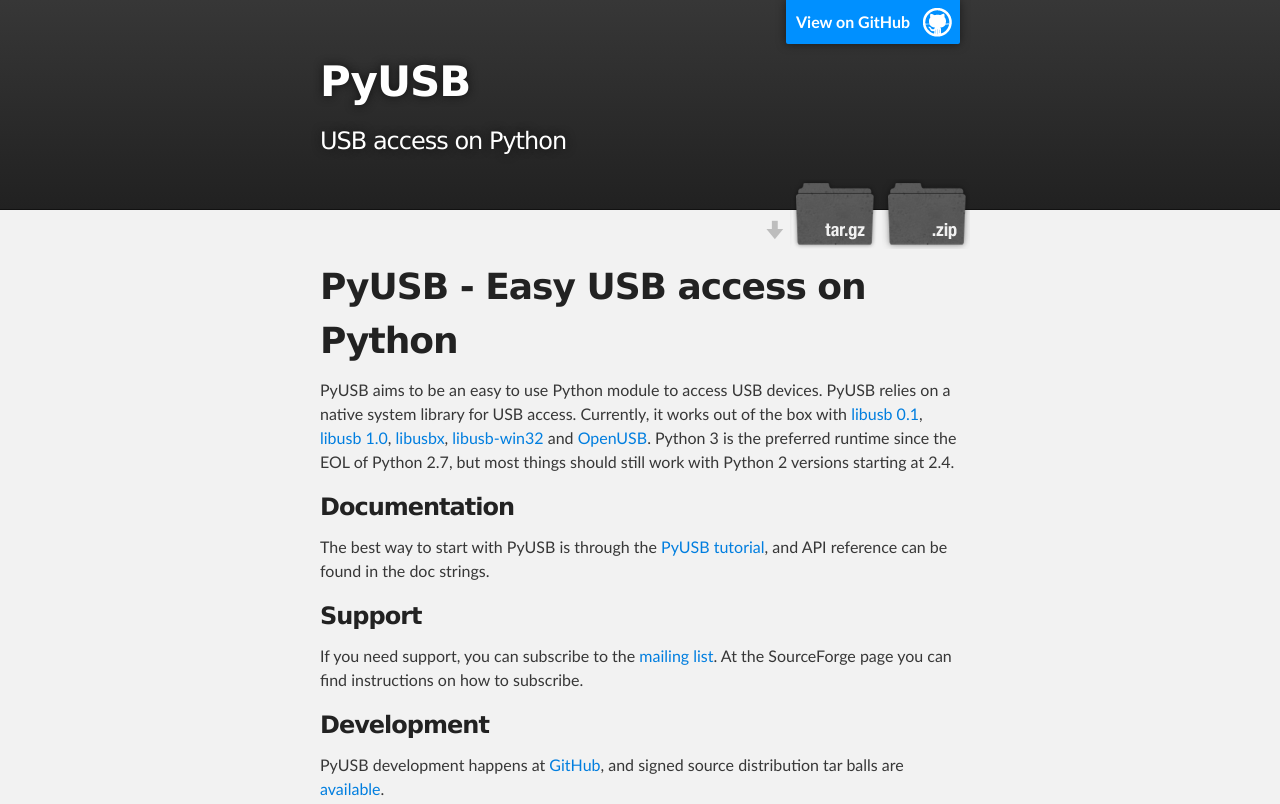
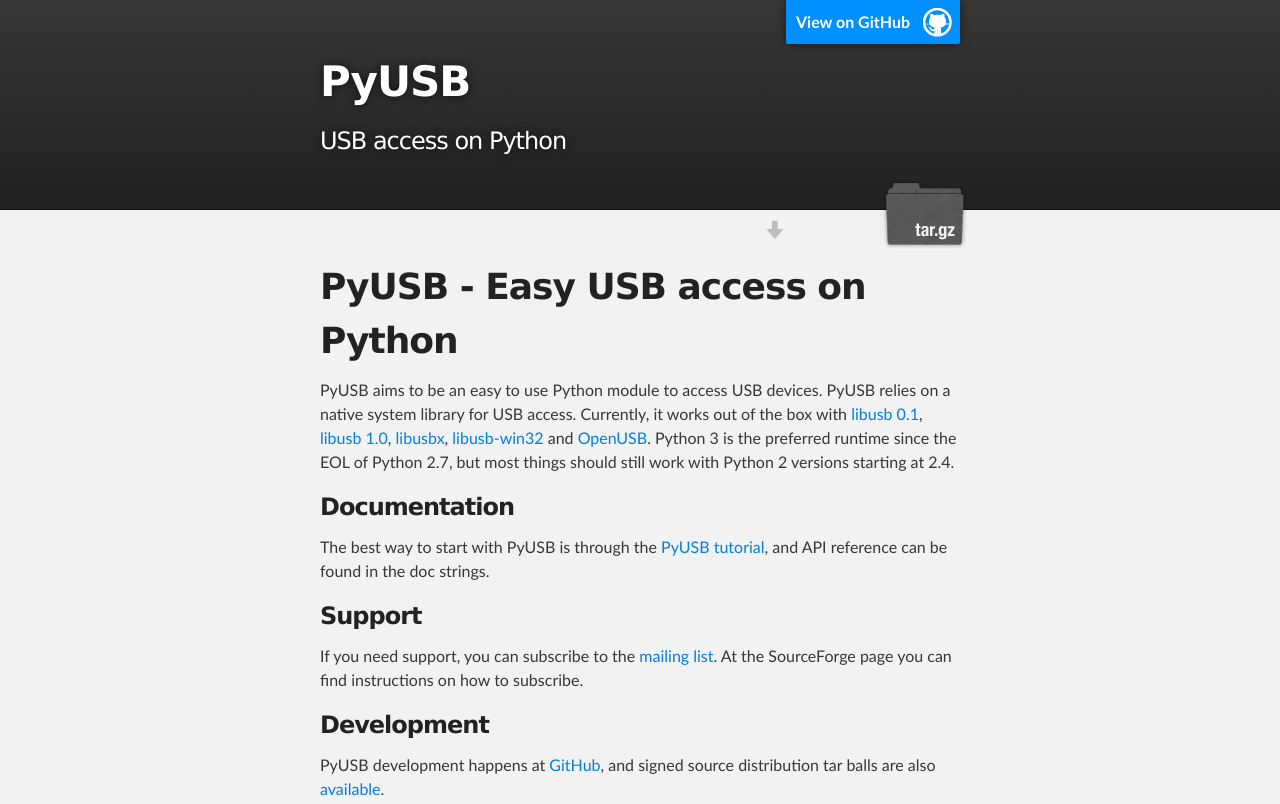
Before and after one commit to pyusb/pyusb, a plain HTML site: page index.html in a window 1280 px wide. Shown: the top 804 px of the page. Drawn offline with Linux system fonts and the light colour scheme.

Commit message:
Point download link to signed stable sdist

```diff
--- a/index.html
+++ b/index.html
@@ -22,8 +22,7 @@
           <h2 id="project_tagline">USB access on Python</h2>
 
             <section id="downloads">
-              <a class="zip_download_link" href="https://github.com/pyusb/pyusb/zipball/master">Download this project as a .zip file</a>
-              <a class="tar_download_link" href="https://github.com/pyusb/pyusb/tarball/master">Download this project as a tar.gz file</a>
+              <a class="tar_download_link" href="https://github.com/pyusb/pyusb/releases/download/v1.1.0/pyusb-1.1.0.tar.gz">Download the latest stable release</a>
             </section>
         </header>
     </div>
@@ -60,7 +59,7 @@
 <h3>
 <a name="development" class="anchor" href="#development"><span class="octicon octicon-link"></span></a>Development</h3>
 
-<p>PyUSB development happens at <a href="https://github.com/pyusb/pyusb">GitHub</a>, and signed source distribution tar balls are
+<p>PyUSB development happens at <a href="https://github.com/pyusb/pyusb">GitHub</a>, and signed source distribution tar balls are also
 <a href="https://github.com/pyusb/pyusb/releases">available</a>.</p>
 
       </section>
```
